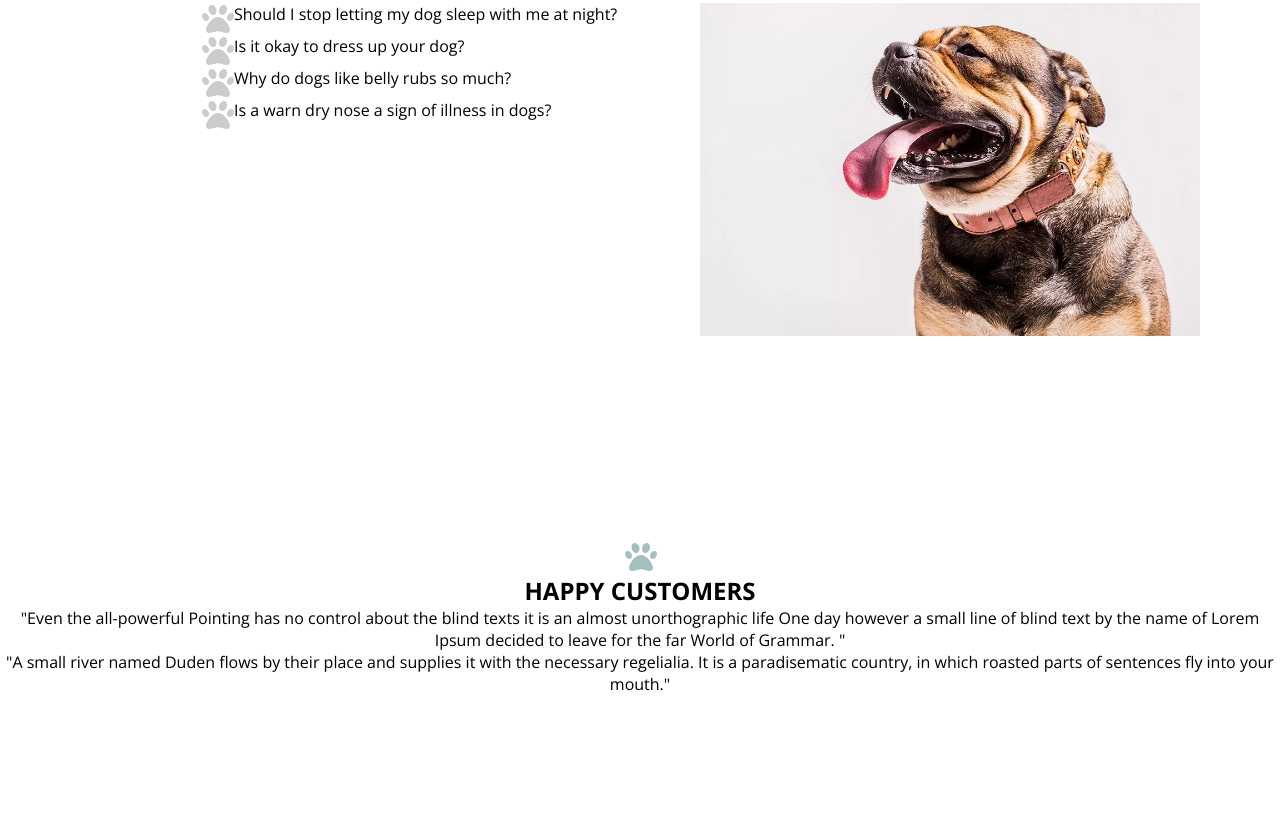
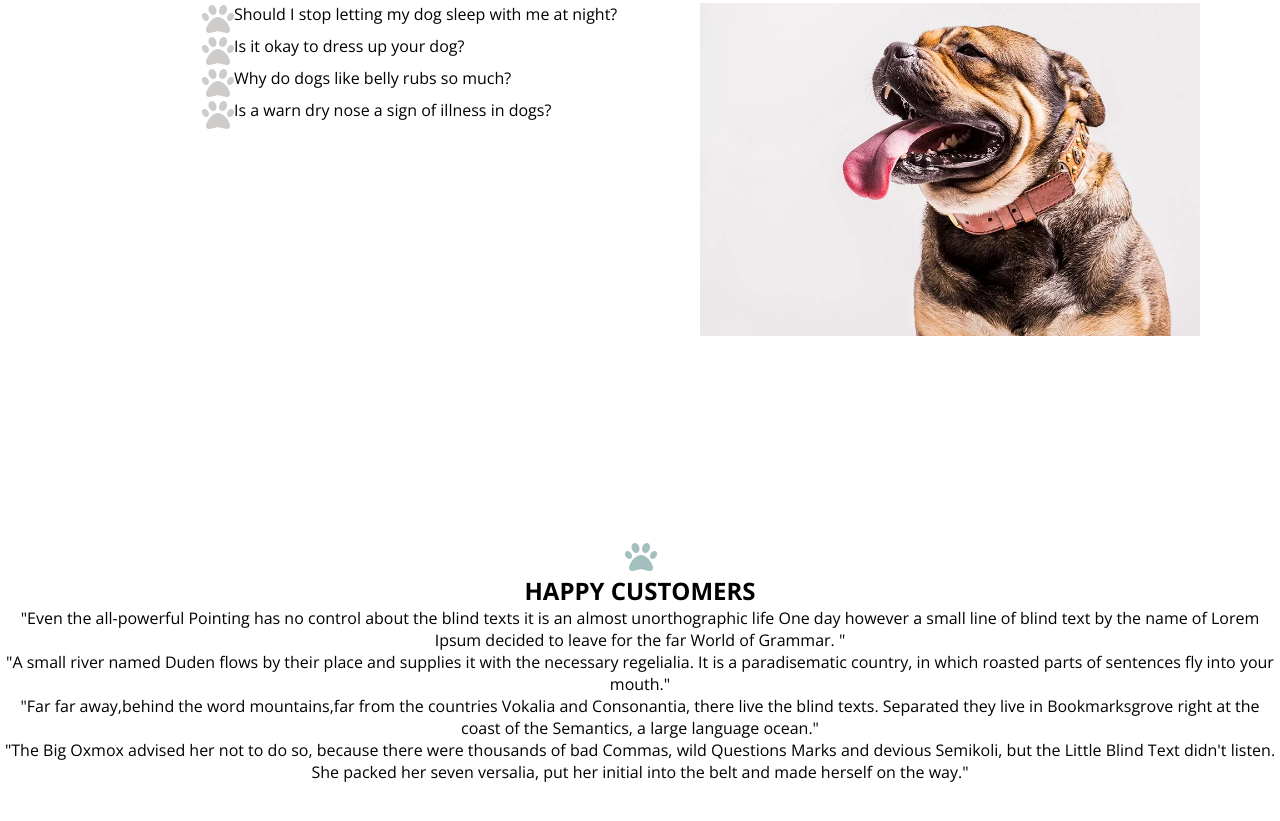
Before and after one commit to ashutosh-server/Dogger-Html-Css-Javascript, a plain HTML site: page index.html in a window 1280 px wide. Shown: the part 5581-6402 px from the top of the page. Before the commit the page ends 6376 px from the top, so only its background shows below. Drawn offline with nearby package versions, Linux system fonts and the light colour scheme.

Commit message:
customers content added

```diff
--- a/index.html
+++ b/index.html
@@ -379,7 +379,7 @@
 
 
 
-<!-- Customers -->
+  <!-- Customers -->
   <section class="Customers-section">
     <div>
       <i class="fa-solid fa-paw" style="color: #a3c0be; padding-left: 2px; font-size: xx-large;"></i>
@@ -399,7 +399,17 @@
         </div>
 
         <div>
-          <p></p>
+          <p>"Far far away,behind the word mountains,far from the countries Vokalia and Consonantia, there live the
+            blind texts. Separated they live in Bookmarksgrove right at the coast of the Semantics, a large language
+            ocean."</p>
+        </div>
+
+        <div>
+          <p>
+            "The Big Oxmox advised her not to do so, because there were thousands of bad Commas, wild Questions Marks
+            and devious Semikoli, but the Little Blind Text didn't listen. She packed her seven versalia, put her
+            initial into the belt and made herself on the way."
+          </p>
         </div>
       </div>
     </div>
```
